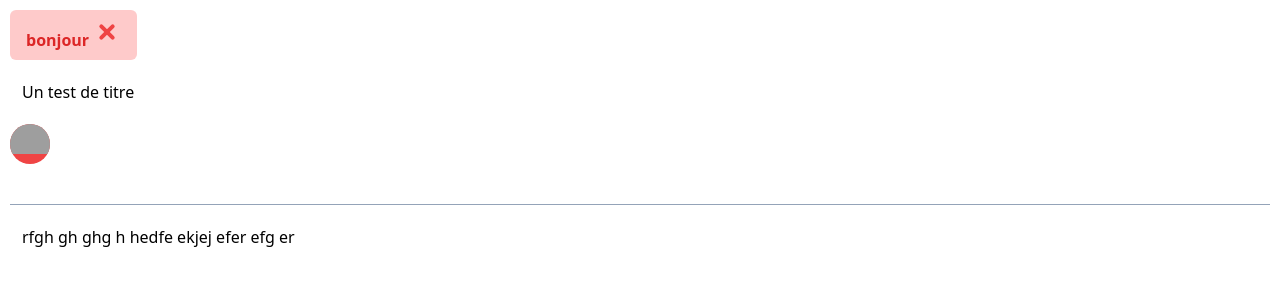
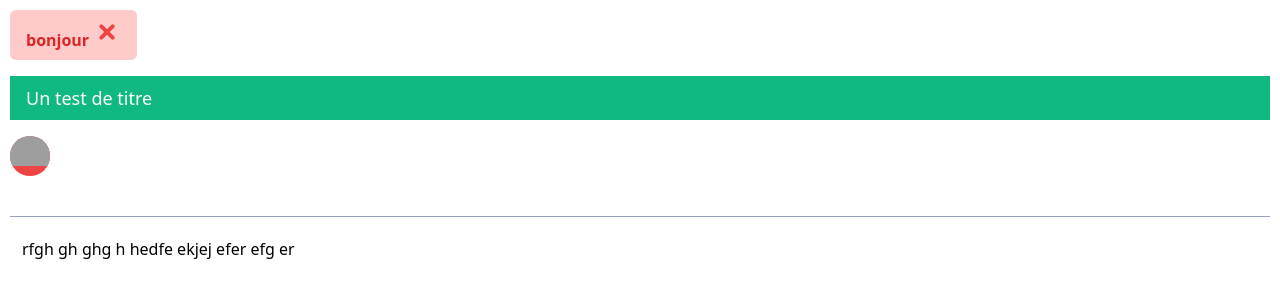
Before and after one commit to pharos-lab/lantern, a Vue app: page / in a window 1280 px wide. Shown: the top 300 px of the page. Built offline with nearby package versions, Linux system fonts and the light colour scheme; grey boxes are pictures that could not be loaded.

Commit message:
refactor heading component$

```diff
--- a/src/App.vue
+++ b/src/App.vue
@@ -5,7 +5,7 @@
       <LClose color="red" mode="light"></LClose>
     </LButton>
     <br />
-    <LHeading color="green" size="xs">Un test de titre</LHeading>
+    <LHeading color="green" size="lg" background>Un test de titre</LHeading>
     <LAvatar
       src="https://upload.wikimedia.org/wikipedia/commons/9/9a/Gull_portrait_ca_usa.jpg"
       alt="texte alternatif"
--- a/src/components/LHeading.vue
+++ b/src/components/LHeading.vue
@@ -64,7 +64,7 @@ const props = defineProps({
 });
 
 const color = computed(() => {
-  return props.background ? `text-${props.color}` : props.color;
+  return props.background ? `l-${props.color}` : `l-text-${props.color}`;
 });
 
 const tag = computed(() => {
@@ -72,23 +72,58 @@ const tag = computed(() => {
 });
 
 const padding = computed(() => {
-  return props.noPadding ? '' : 'l-heading-padding';
+  return props.noPadding ? '' : 'py-2 px-4';
 });
 
 const margin = computed(() => {
-  return props.noMargin ? '' : 'l-heading-margin';
+  return props.noMargin ? '' : 'my-4';
 });
 const size = computed(() => {
-  return `text-${props.size}`;
+  switch (props.size) {
+    case 'xs':
+      return 'text-xs';
+      break;
+    case 'sm':
+      return 'text-sm';
+      break;
+    case 'normal':
+      return 'text-normal';
+      break;
+    case 'lg':
+      return 'text-lg';
+      break;
+    case 'xl':
+      return 'text-xl';
+      break;
+    case '2xl':
+      return 'text-2xl';
+      break;
+    case '3xl':
+      return 'text-3xl';
+      break;
+    case '4xl':
+      return 'text-4xl';
+      break;
+    case '5xl':
+      return 'text-5xl';
+      break;
+    case '6xl':
+      return 'text-6xl';
+      break;
+    case '7xl':
+      return 'text-7xl';
+      break;
+    case '8xl':
+      return 'text-8xl';
+      break;
+    case '9xl':
+      return 'text-9xl';
+      break;
+    default:
+      return 'text-normal';
+      break;
+  }
 });
 </script>
 
-<style scoped>
-.l-heading-margin {
-  margin: 12px 0;
-}
-
-.l-heading-padding {
-  padding: 8px 12px;
-}
-</style>
+<style scoped></style>
--- a/src/tailwind.css
+++ b/src/tailwind.css
@@ -99,27 +99,27 @@
 }
 
 .l-green {
-  @apply bg-green-500 text-white;
+  @apply bg-emerald-500 text-white;
 }
 
 .l-green-hover {
-  @apply hover:bg-green-600;
+  @apply hover:bg-emerald-600;
 }
 
 .l-green-outlined {
-  @apply text-green-500 border-2 border-green-500;
+  @apply text-emerald-500 border-2 border-emerald-500;
 }
 
 .l-green-outlined-hover {
-  @apply hover:bg-green-500 hover:text-white;
+  @apply hover:bg-emerald-500 hover:text-white;
 }
 
 .l-green-light {
-  @apply bg-green-200 text-green-600;
+  @apply bg-emerald-200 text-emerald-600;
 }
 
 .l-green-light-hover {
-  @apply hover:bg-green-300 text-green-700;
+  @apply hover:bg-emerald-300 text-emerald-700;
 }
 
 .l-sky {
@@ -145,3 +145,27 @@
 .l-sky-light-hover {
   @apply hover:bg-sky-300 text-sky-700;
 }
+
+.l-text-slate {
+  @apply text-slate-600;
+}
+
+.l-text-red {
+  @apply text-red-600;
+}
+
+.l-text-orange {
+  @apply text-orange-600;
+}
+
+.l-text-yellow {
+  @apply text-yellow-600;
+}
+
+.l-text-green {
+  @apply text-emerald-600;
+}
+
+.l-text-blue {
+  @apply text-blue-600;
+}
```
